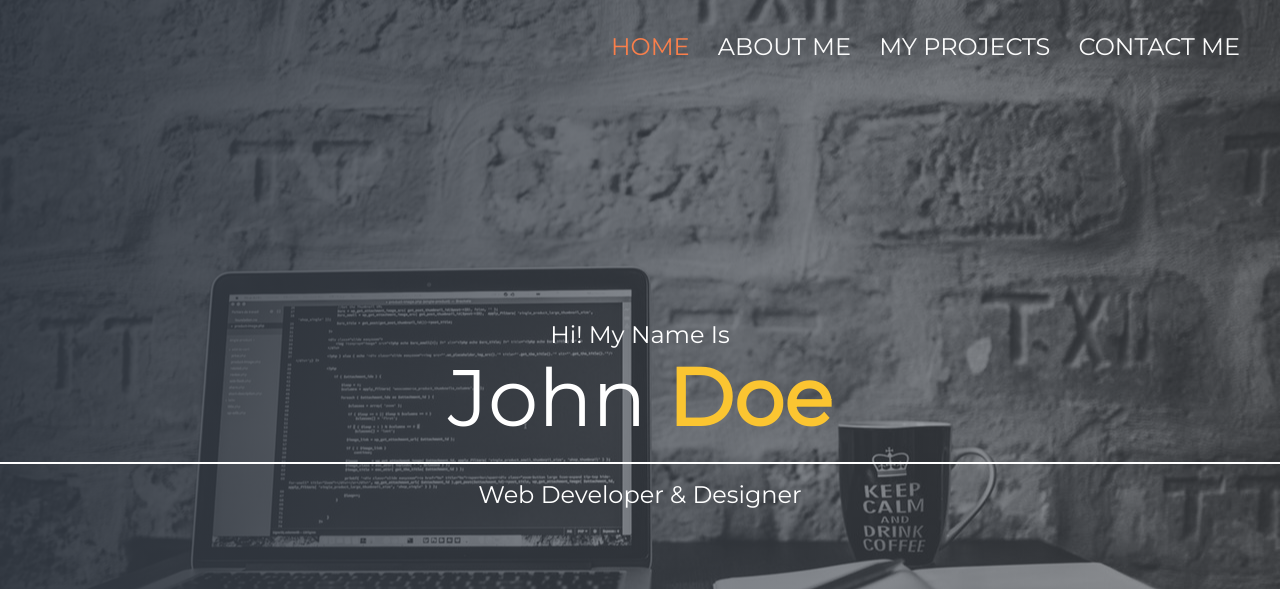
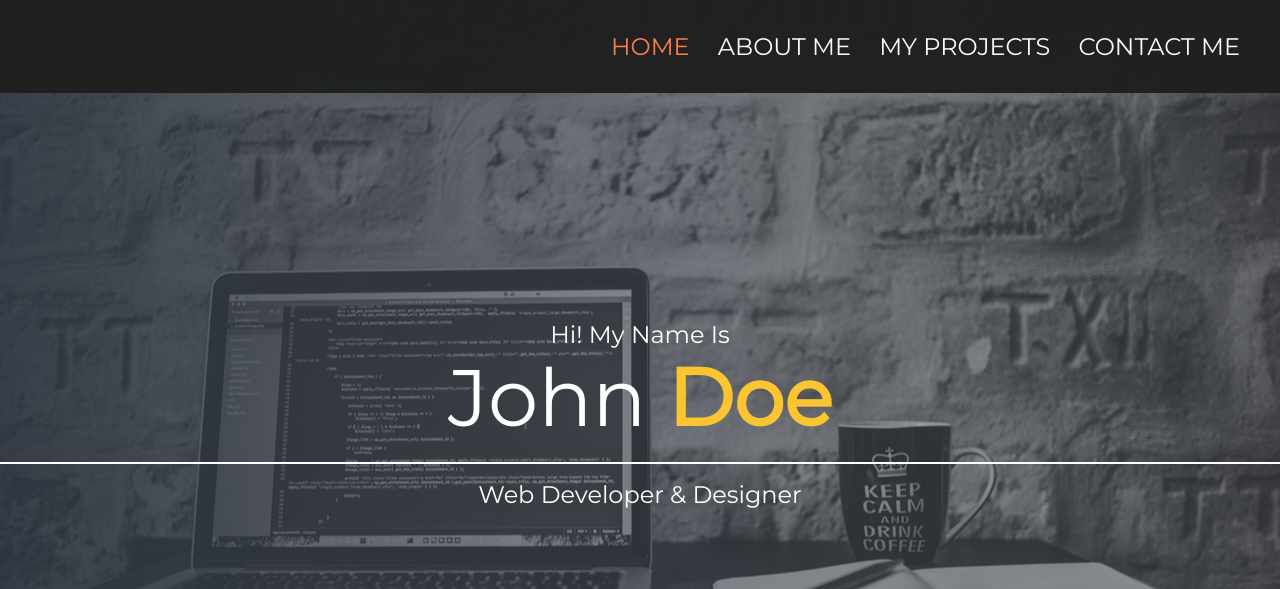
Before and after one commit to dusanpopov/Portfolio-SASS, a website: page index.html in a window 1280 px wide. Shown: the top 589 px of the page. Drawn offline with nearby package versions, Linux system fonts and the light colour scheme; files that its build step writes are made by us from their sources.

Commit message:
Update _menu.scss

```diff
--- a/scss/_menu.scss
+++ b/scss/_menu.scss
@@ -60,6 +60,7 @@
     width: 100%;
     opacity: 0.98;
     visibility: hidden;
+    background-color: rgb(32, 32, 32);
 
     &.open{
         visibility: visible;
```
